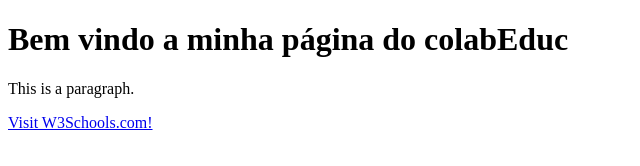
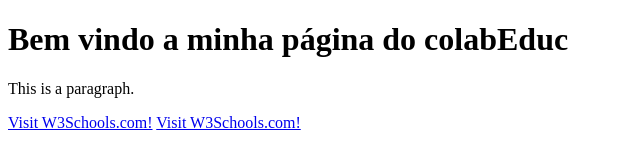
Before and after one commit to wandersonsdp90/wandersonsdp90.github.io, a plain HTML site: page index.html in a window 1280 px wide. Shown: the whole page, without its empty margins (0-640 px from the left). Drawn offline with Linux system fonts and the light colour scheme.

Commit message:
Update index.html

```diff
--- a/index.html
+++ b/index.html
@@ -8,6 +8,7 @@
 <h1> Bem vindo a minha página do colabEduc</h1>
 <p>This is a paragraph.</p>
 <a href="https://www.w3schools.com/">Visit W3Schools.com!</a>
+<a href="https://wandersonsdp90.github.io/playgame/">Visit W3Schools.com!</a>
 
 </body>
 </html>
```
